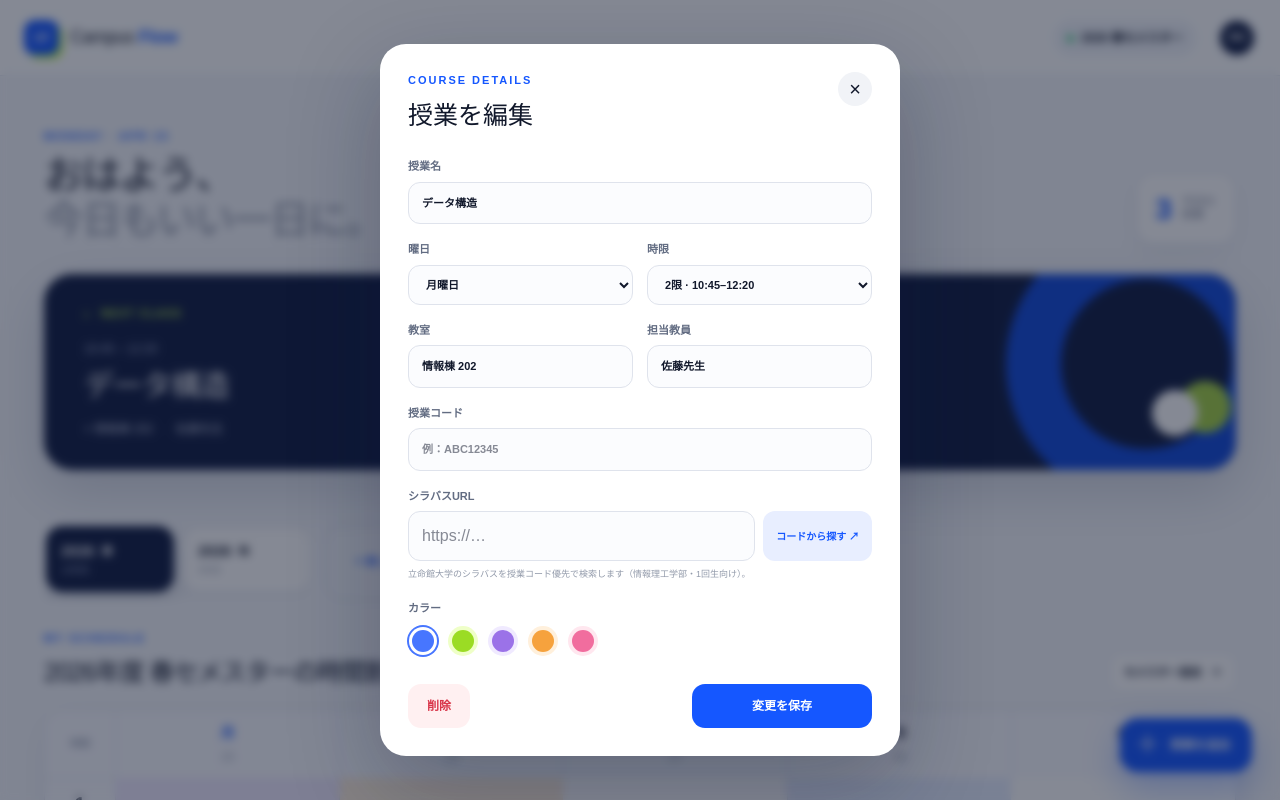
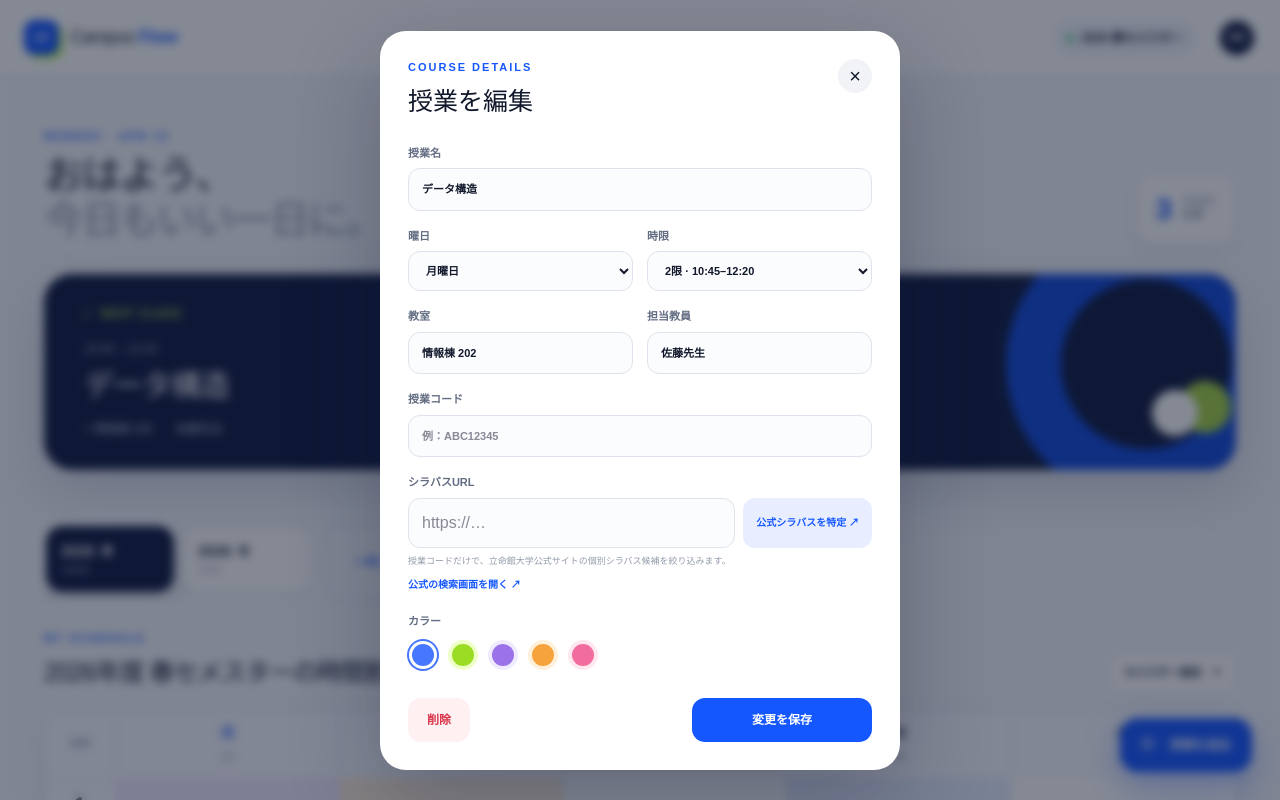
Before and after one commit to rin1210oka/-, a Next.js app: page / in a window 1280 px wide. Both pictures are taken after a click on the button "次の授業を編集". Shown: the top 800 px of the page. Built offline with nearby package versions, Linux system fonts and the light colour scheme.

Commit message:
Target official syllabus results by course code

```diff
--- a/app/page.tsx
+++ b/app/page.tsx
@@ -134,8 +134,12 @@ export default function Home() {
   function searchSyllabus(form: HTMLFormElement) {
     const data = new FormData(form);
     const code = String(data.get("courseCode") || "").trim();
-    const name = String(data.get("name") || "").trim();
-    const query = ["site:syllabus.ritsumei.ac.jp", code, name].filter(Boolean).join(" ");
+    if (!code) {
+      setNotice("先に授業コードを入力してください");
+      setTimeout(() => setNotice(""), 2200);
+      return;
+    }
+    const query = `site:syllabus.ritsumei.ac.jp/syllabus/s/r-syllabus "${code}"`;
     window.open(`https://www.google.com/search?q=${encodeURIComponent(query)}`, "_blank", "noopener,noreferrer");
   }
 
@@ -225,8 +229,9 @@ export default function Home() {
           <label>授業コード<input name="courseCode" defaultValue={editing.courseCode} placeholder="例：ABC12345" /></label>
           <div className="syllabus-field">
             <span>シラバスURL</span>
-            <div className="syllabus-tools"><input type="url" name="syllabusUrl" defaultValue={editing.syllabusUrl} placeholder="https://…" /><button type="button" onClick={(event) => searchSyllabus(event.currentTarget.form!)}>コードから探す ↗</button></div>
-            <small>立命館大学のシラバスを授業コード優先で検索します（情報理工学部・1回生向け）。</small>
+            <div className="syllabus-tools"><input type="url" name="syllabusUrl" defaultValue={editing.syllabusUrl} placeholder="https://…" /><button type="button" onClick={(event) => searchSyllabus(event.currentTarget.form!)}>公式シラバスを特定 ↗</button></div>
+            <small>授業コードだけで、立命館大学公式サイトの個別シラバス候補を絞り込みます。</small>
+            <a href="https://syllabus.ritsumei.ac.jp/syllabus/s/" target="_blank" rel="noopener noreferrer">公式の検索画面を開く ↗</a>
             {editing.syllabusUrl && <a href={editing.syllabusUrl} target="_blank" rel="noopener noreferrer">登録済みのシラバスを開く ↗</a>}
           </div>
           <fieldset><legend>カラー</legend><div className="color-options">{COLORS.map((color) => <label key={color} className={color}><input type="radio" name="color" value={color} defaultChecked={editing.color === color} /><span /></label>)}</div></fieldset>
```
